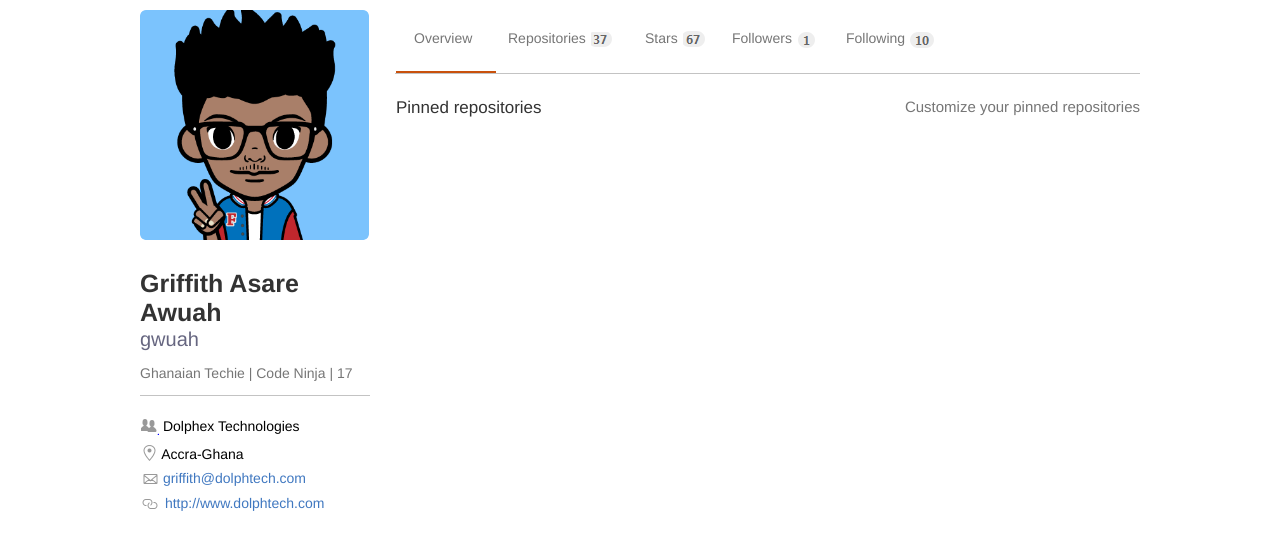
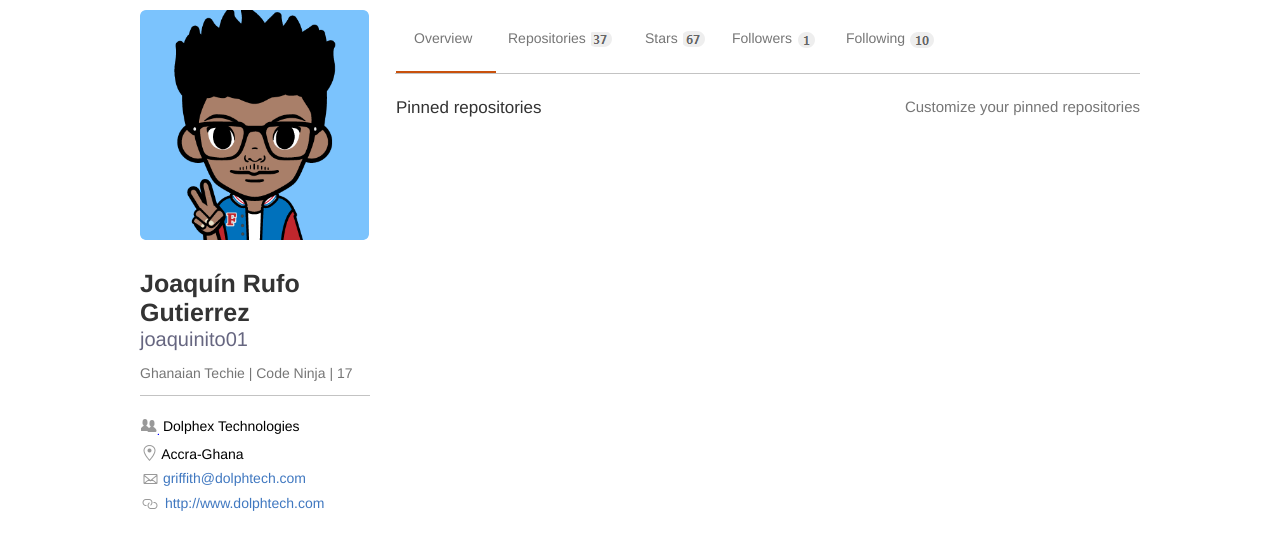
Before and after one commit to inspanish/github-clone, a plain HTML site: page index.html in a window 1280 px wide. Shown: the part 63-610 px from the top of the page. Drawn offline with Linux system fonts and the light colour scheme.

Commit message:
Update index.html

```diff
--- a/index.html
+++ b/index.html
@@ -4,7 +4,7 @@
     <head>
         <meta http-equiv="Content-Type" content="text/html;charset=UTF-8">
 		<meta name="viewport" content="width=device-width, initial-scale=1">
-        <title>gwuah (Griffith Asare Awuah)</title>
+        <title>Github en español</title>
         <link href="css/head-section.css" rel="stylesheet" type="text/css">
 
 
@@ -36,8 +36,8 @@
                 <div id="bio-container">
                     <img id="avatar-main" src="images/avatar-main.png" alt='main-avatar'>
 
-                    <p id="full-name">Griffith Asare Awuah</p>
-                    <p id="username">gwuah</p>
+                    <p id="full-name">Joaquín Rufo Gutierrez</p>
+                    <p id="username">joaquinito01</p>
                     <p id="bio">Ghanaian Techie | Code Ninja | 17</p>
                     <div id="geo-info">
                         <div id='geo-container'>
```
